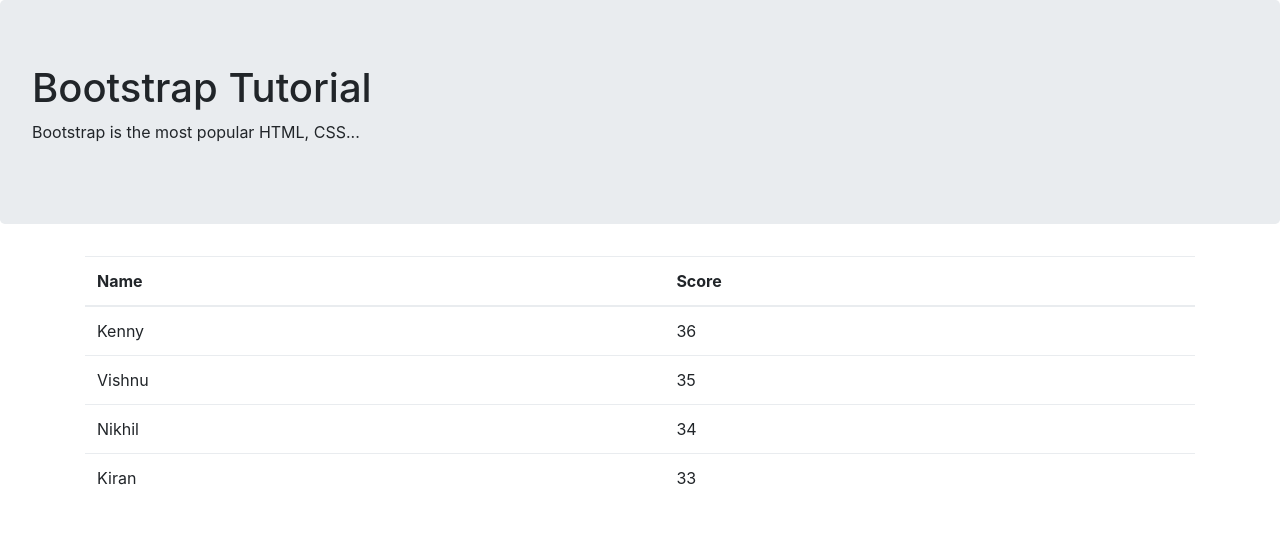
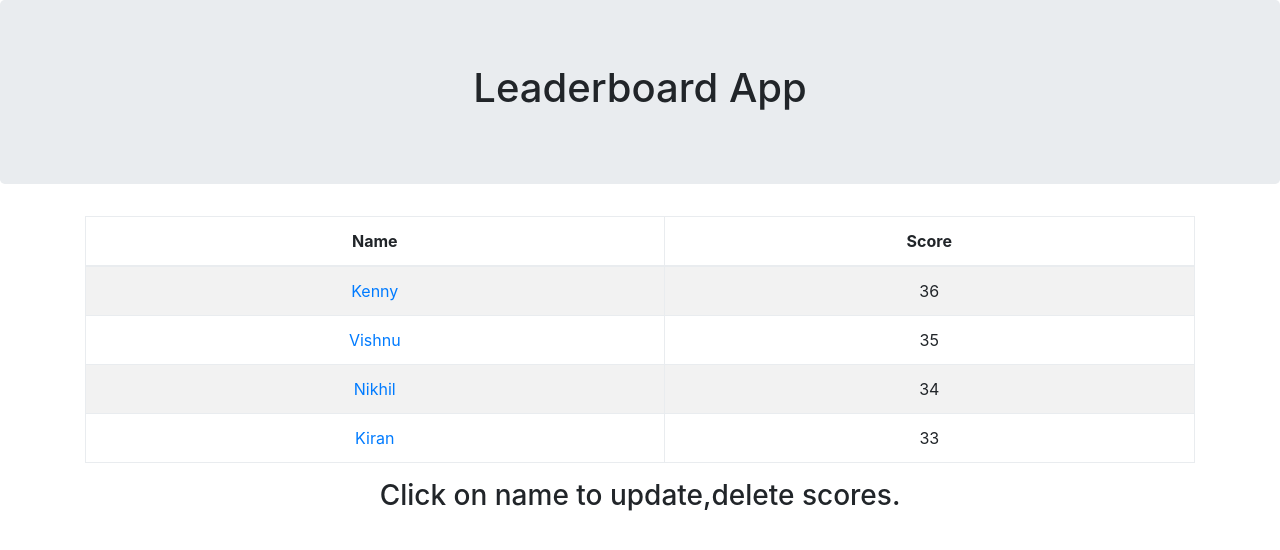
Before and after one commit to Nikhil-Nair/leaderboard, a Django app: page / in a window 1280 px wide. Shown: the part 56-606 px from the top of the page. Run offline with Django 3.2, Linux system fonts and the light colour scheme; data comes from the database, SQL or seed files in the repository; both versions use the stored data as it was after the commit; some libraries are stand-ins or nearby versions.

Commit message:
Final Commit : Complete Leaderboard App

```diff
--- a/leaderboard_source/leaderboard/leaderboard/settings.py
+++ b/leaderboard_source/leaderboard/leaderboard/settings.py
@@ -37,7 +37,8 @@
     'django.contrib.sessions',
     'django.contrib.messages',
     'django.contrib.staticfiles',
-    'scores'
+    'scores',
+    'crispy_forms',
 ]
 
 MIDDLEWARE = [
@@ -119,3 +120,5 @@
 # https://docs.djangoproject.com/en/1.11/howto/static-files/
 
 STATIC_URL = '/static/'
+
+CRISPY_TEMPLATE_PACK = 'bootstrap4'
--- a/leaderboard_source/leaderboard/scores/models.py
+++ b/leaderboard_source/leaderboard/scores/models.py
@@ -2,14 +2,18 @@
 from __future__ import unicode_literals
 
 from django.db import models
+from django.urls import reverse
 
 # Create your models here.
 class Score(models.Model):
     class Meta:
             ordering = ['-player_score']
 
-    name = models.CharField(max_length=100, primary_key=True)
+    name = models.CharField(max_length=100,primary_key=True)
     player_score = models.IntegerField()
+
+    def get_absolute_url(self):
+        return reverse('home')
 
     def __str__(self):
         return self.name
--- a/leaderboard_source/leaderboard/scores/urls.py
+++ b/leaderboard_source/leaderboard/scores/urls.py
@@ -4,4 +4,8 @@
 
 urlpatterns = [
     path('', views.ScoreListView.as_view(), name='home'),
+    path('score/<pk>/', views.ScoreDetailView.as_view(), name='score_detail'),
+    path('new/', views.ScoreCreateView.as_view(), name='new_score'),
+    path('score/<pk>/update', views.ScoreUpdateView.as_view(), name='score_update'),
+    path('score/<pk>/remove/', views.ScoreDeleteView.as_view(), name='score_delete'),
 ]
--- a/leaderboard_source/leaderboard/scores/views.py
+++ b/leaderboard_source/leaderboard/scores/views.py
@@ -2,10 +2,30 @@
 from __future__ import unicode_literals
 
 from django.shortcuts import render
-from django.views.generic import ListView
+from django.views.generic import ListView, DetailView, CreateView, UpdateView, DeleteView
+from django.urls import reverse_lazy
 
 from .models import Score
 
 class ScoreListView(ListView):
     model = Score
     template_name = 'home.html'
+
+class ScoreDetailView(DetailView):
+    model = Score
+    template_name = 'score_detail.html'
+
+class ScoreCreateView(CreateView):
+    model = Score
+    template_name = 'new_score.html'
+    fields = '__all__'
+
+class ScoreUpdateView(UpdateView):
+    model = Score
+    fields = ['player_score']
+    template_name = 'score_update.html'
+
+class ScoreDeleteView(DeleteView):
+    model = Score
+    template_name = 'score_delete.html'
+    success_url = reverse_lazy('home')
--- a/leaderboard_source/leaderboard/templates/base.html
+++ b/leaderboard_source/leaderboard/templates/base.html
@@ -1,3 +1,5 @@
+{% load crispy_forms_tags %}
+
 <!DOCTYPE html>
 <html lang="en">
 
@@ -17,15 +19,14 @@
       <li class="nav-item">
         <a class="nav-link" href="/">Leaderboard</a>
       </li>
-      <li class="nav-item">
-        <a class="nav-link" href="/">Add Score</a>
+        <li class="nav-item">
+        <a class="nav-link" href="{% url 'new_score' %}">Add Score</a>
       </li>
     </ul>
   </nav>
 
-  <div class="jumbotron">
-    <h1>Bootstrap Tutorial</h1>
-    <p>Bootstrap is the most popular HTML, CSS...</p>
+  <div class="jumbotron ">
+    <h1 class="text-center">Leaderboard App</h1>
   </div>
 
   <div class="container">
--- a/leaderboard_source/leaderboard/templates/home.html
+++ b/leaderboard_source/leaderboard/templates/home.html
@@ -1,23 +1,24 @@
 {% extends 'base.html' %}
 
 {% block content %}
-  <table class="table">
+  <table class="table table-striped table-bordered">
     <thead>
       <tr>
-        <th>Name</th>
-        <th>Score</th>
+        <th class="text-center">Name</th>
+        <th class="text-center">Score</th>
       </tr>
     </thead>
     <tbody>
           {% for score in object_list %}
             <tr>
               <div class="score-entry">
-                <td>{{ score.name }}</td>
-                <td>{{ score.player_score }}</td>
+                <td class="text-center"><a href="{% url 'score_detail' score.name %}">{{ score.name }}</a></td>
+                <td class="text-center">{{ score.player_score }}</td>
               </div>
             </tr>
           {% endfor %}
     </tbody>
   </table>
+  <h3 class="text-center">Click on name to update,delete scores.</h3>
 
 {% endblock content %}
```
Also changed, not shown: leaderboard_source/leaderboard/templates/new_score.html (added, +12 -0 lines), leaderboard_source/leaderboard/templates/score_delete.html (added, +10 -0 lines), leaderboard_source/leaderboard/templates/score_detail.html (added, +17 -0 lines), leaderboard_source/leaderboard/templates/score_update.html (added, +13 -0 lines), leaderboard_source/leaderboard/db.sqlite3, leaderboard_source/leaderboard/scores/migrations/0003_auto_20180124_2015.py (added).
